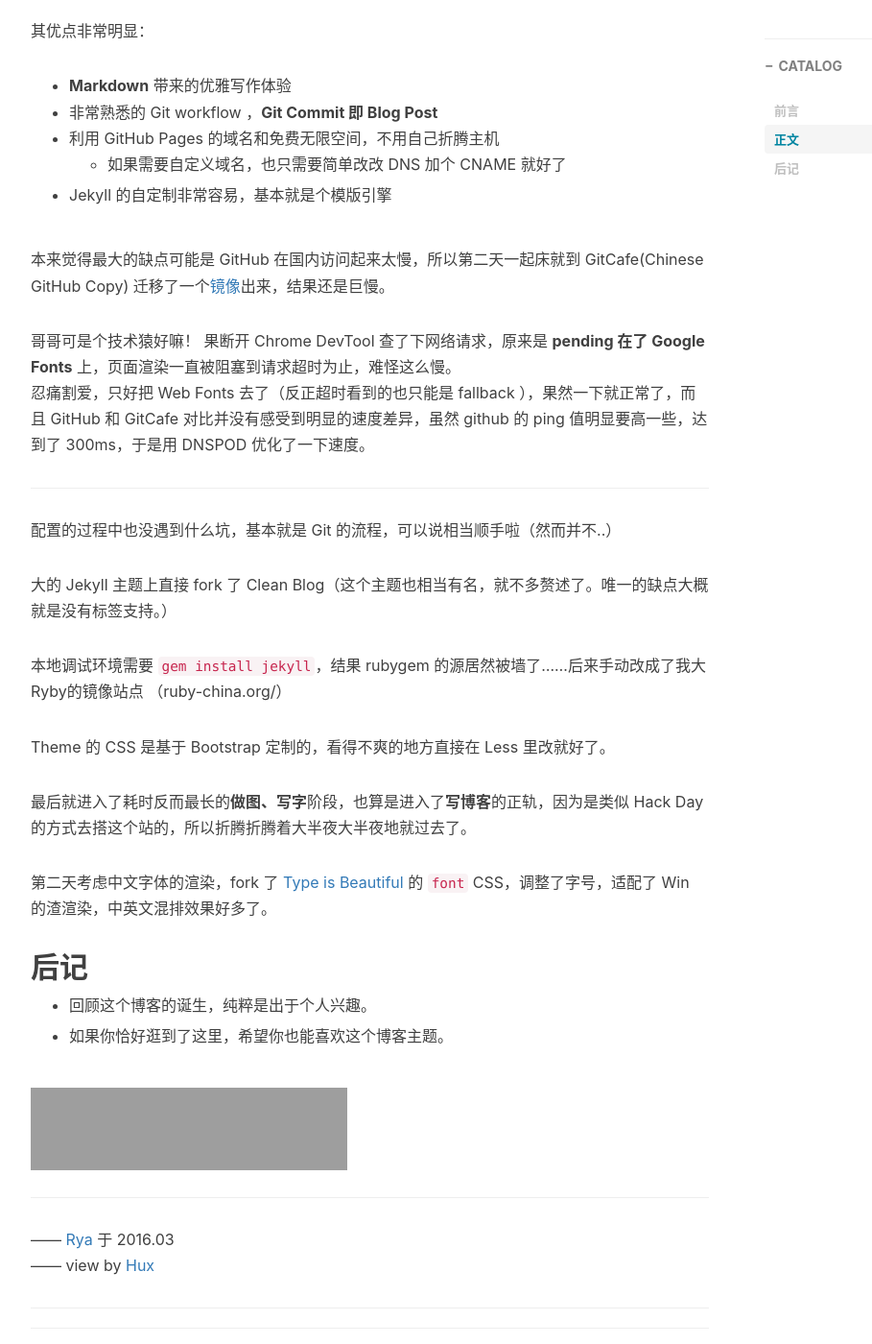
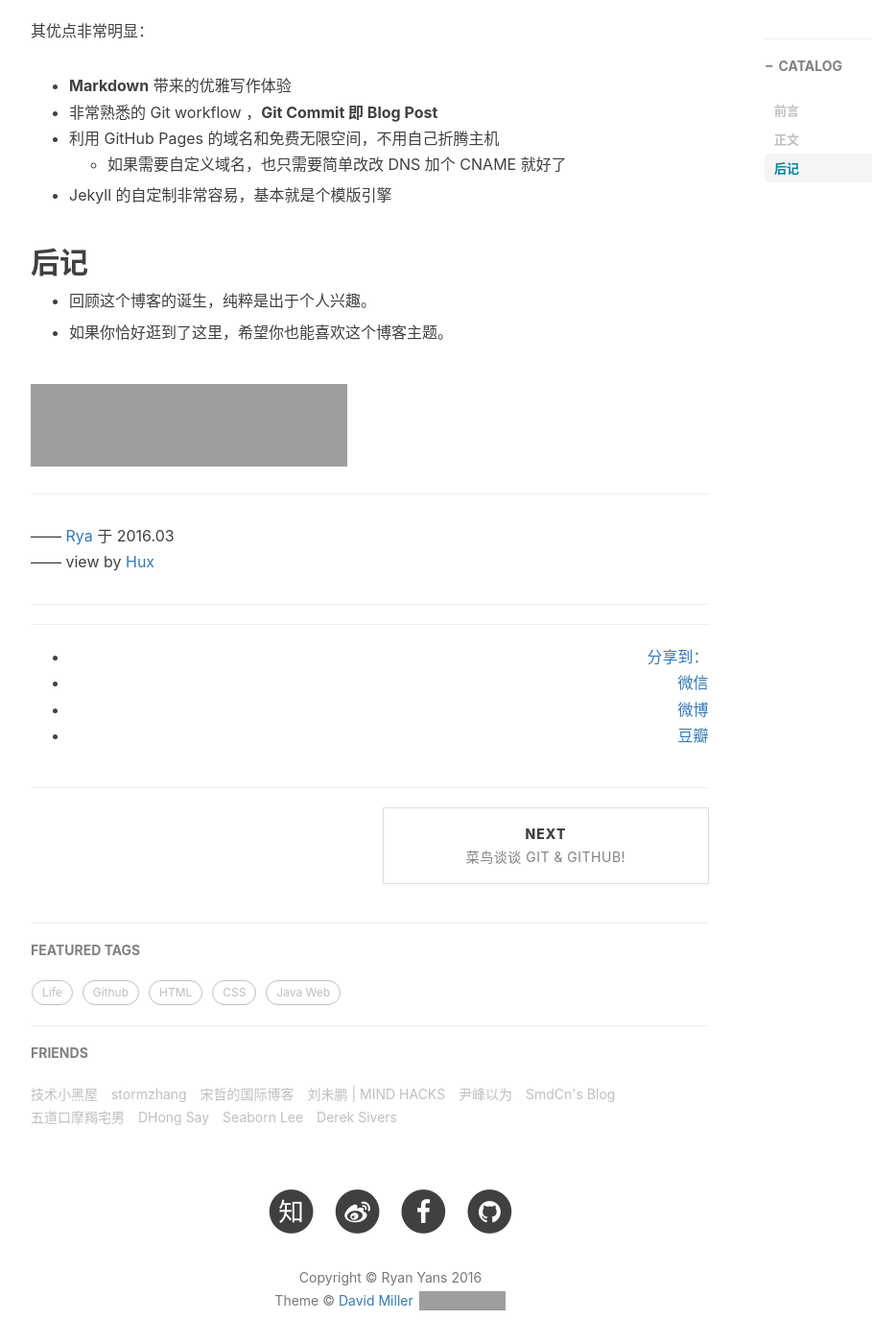
Before and after one commit to RyanYans/RyanYans.github.io, a Jekyll site: the page built from _posts/2016-03-23-hello-2016.markdown, in a window 1280 px wide and 1400 px high, scrolled down 1258 px. Shown: the whole window at 96% size, without its empty margins (233-1142 px from the left). Built offline with Jekyll 4.4.1, drawn with Linux system fonts in a browser that asks for light colours; nearby versions of some CDN libraries; comment, search, counter and statistics services are not loaded; some of the changed text lies outside the part shown; grey boxes are pictures that could not be loaded.

Commit message:
update blog

```diff
--- a/_posts/2016-03-23-hello-2016.markdown
+++ b/_posts/2016-03-23-hello-2016.markdown
@@ -34,7 +34,7 @@ Hey! Blog 就这么开通了。
 
 ## 正文
 
-接下来说说搭建这个博客的技术细节。
+接下来说说搭建这个博客的细节。
 
 正好之前就有关注过 [GitHub Pages](https://pages.github.com/) + [Jekyll](http://jekyllrb.com/) 快速 Building Blog 的技术方案，非常轻松时尚。
 
@@ -45,26 +45,6 @@ Hey! Blog 就这么开通了。
 * 利用 GitHub Pages 的域名和免费无限空间，不用自己折腾主机
 	* 如果需要自定义域名，也只需要简单改改 DNS 加个 CNAME 就好了
 * Jekyll 的自定制非常容易，基本就是个模版引擎
-
-
-本来觉得最大的缺点可能是 GitHub 在国内访问起来太慢，所以第二天一起床就到 GitCafe(Chinese GitHub Copy) 迁移了一个[镜像](http://huxpro.gitcafe.io)出来，结果还是巨慢。
-
-哥哥可是个技术猿好嘛！ 果断开 Chrome DevTool 查了下网络请求，原来是 **pending 在了 Google Fonts** 上，页面渲染一直被阻塞到请求超时为止，难怪这么慢。
-忍痛割爱，只好把 Web Fonts 去了（反正超时看到的也只能是 fallback ），果然一下就正常了，而且 GitHub 和 GitCafe 对比并没有感受到明显的速度差异，虽然 github 的 ping 值明显要高一些，达到了 300ms，于是用 DNSPOD 优化了一下速度。
-
----
-
-配置的过程中也没遇到什么坑，基本就是 Git 的流程，可以说相当顺手啦（然而并不..）
-
-大的 Jekyll 主题上直接 fork 了 Clean Blog（这个主题也相当有名，就不多赘述了。唯一的缺点大概就是没有标签支持。）
-
-本地调试环境需要 `gem install jekyll`，结果 rubygem 的源居然被墙了……后来手动改成了我大Ryby的镜像站点 （ruby-china.org/）
-
-Theme 的 CSS 是基于 Bootstrap 定制的，看得不爽的地方直接在 Less 里改就好了。
-
-最后就进入了耗时反而最长的**做图、写字**阶段，也算是进入了**写博客**的正轨，因为是类似 Hack Day 的方式去搭这个站的，所以折腾折腾着大半夜大半夜地就过去了。
-
-第二天考虑中文字体的渲染，fork 了 [Type is Beautiful](http://www.typeisbeautiful.com/) 的 `font` CSS，调整了字号，适配了 Win 的渣渲染，中英文混排效果好多了。
 
 
 ## 后记
```
Also changed, not shown: other parts of _posts/2016-03-23-hello-2016.markdown (+1 -1 lines).
